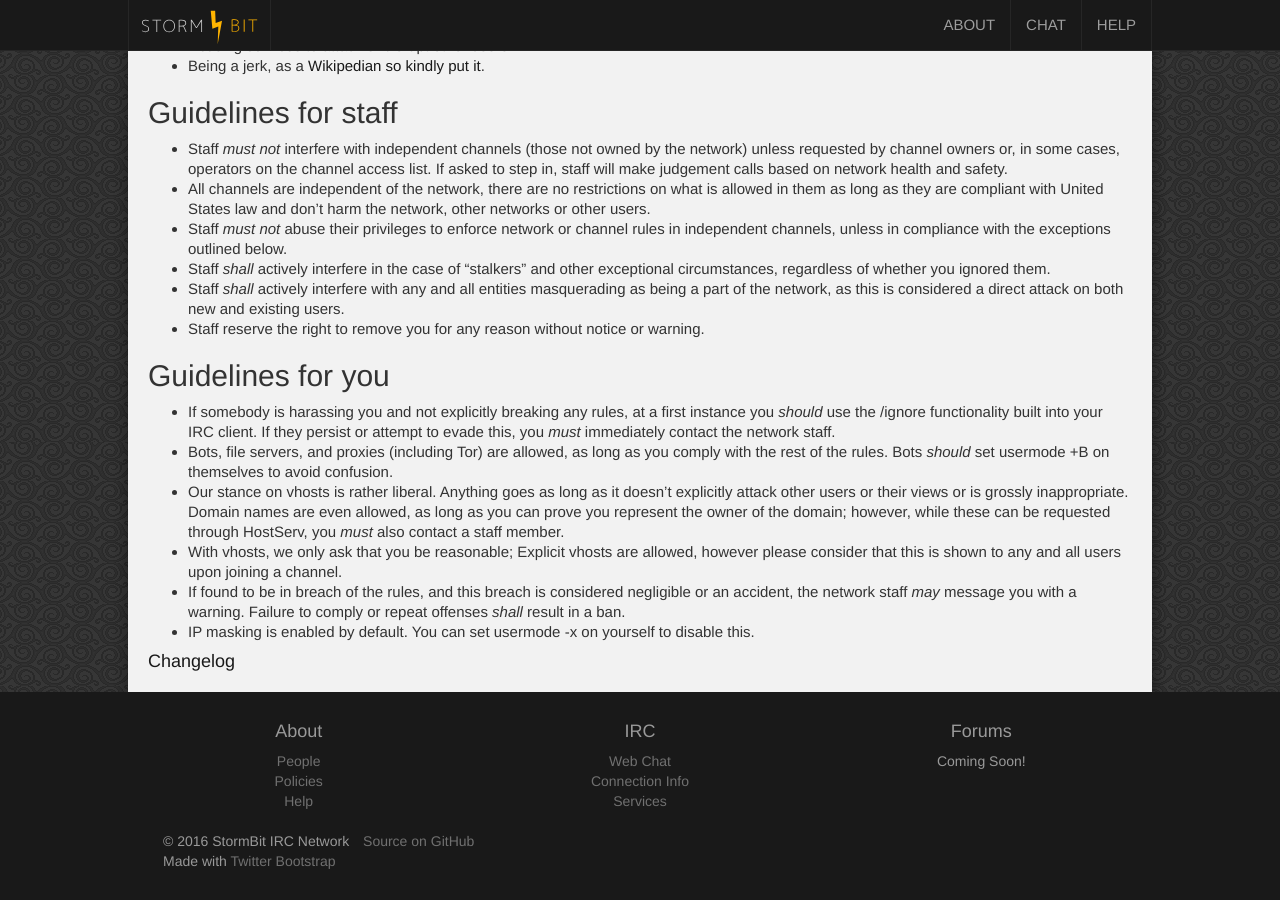
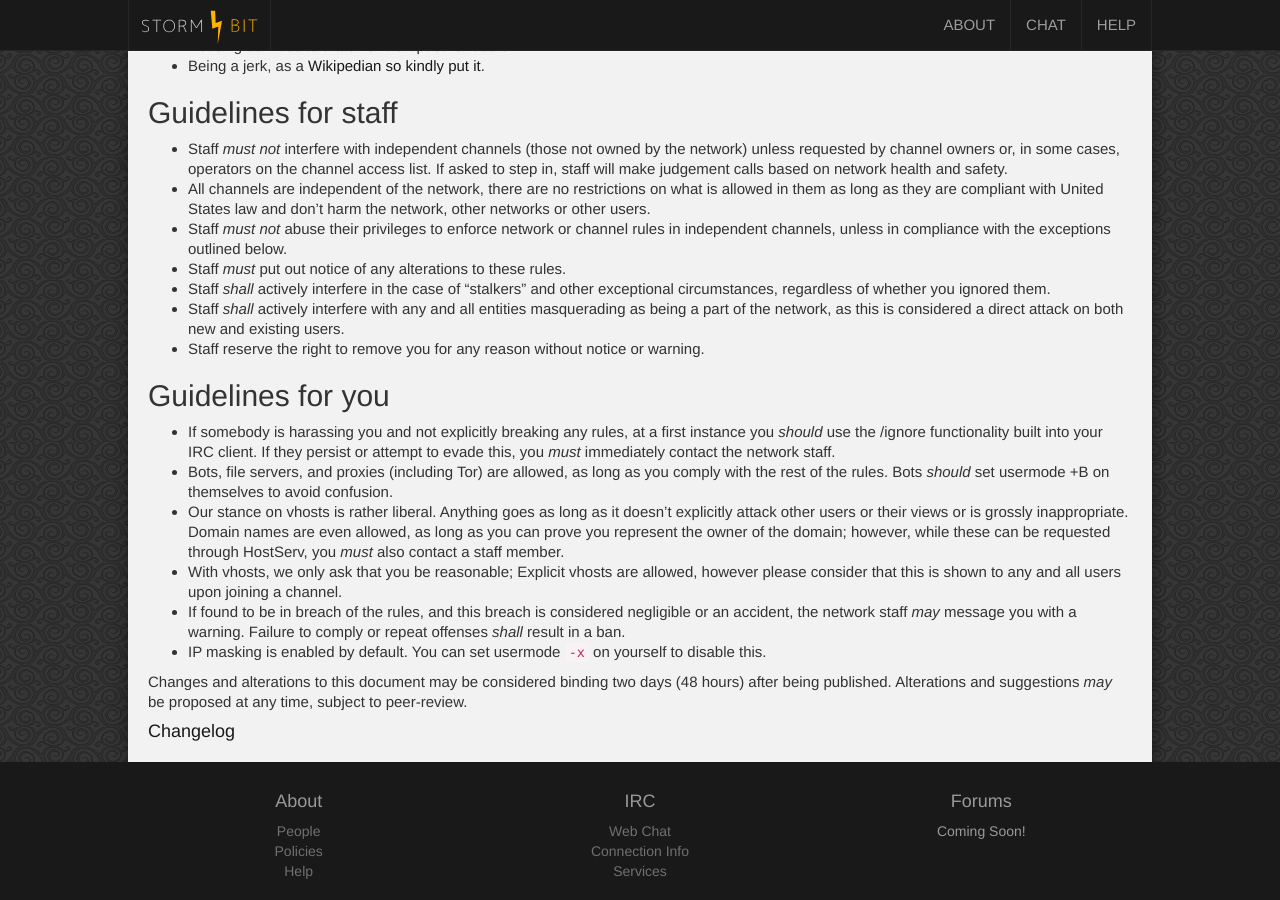
Before and after one commit to StormBit/stormbit.github.io, a Jekyll site: the page built from help/policies.md, in a window 1280 px wide and 900 px high, scrolled down 503 px. Built offline with Jekyll 4.4.1, drawn with Linux system fonts in a browser that asks for light colours; nearby versions of some CDN libraries.

Commit message:
🔏 Formalising our policy change policy. 🚀

```diff
--- a/help/policies.md
+++ b/help/policies.md
@@ -40,6 +40,7 @@ NOT", "SHOULD", "SHOULD NOT", "RECOMMENDED",  "MAY", and
   don't harm the network, other networks or other users.
 - Staff _must not_ abuse their privileges to enforce network or channel rules in
   independent channels, unless in compliance with the exceptions outlined below.
+- Staff _must_ put out notice of any alterations to these rules.
 - Staff _shall_ actively interfere in the case of "stalkers" and other exceptional
   circumstances, regardless of whether you ignored them.
 - Staff _shall_ actively interfere with any and all entities masquerading as being
@@ -68,7 +69,11 @@ NOT", "SHOULD", "SHOULD NOT", "RECOMMENDED",  "MAY", and
 - If found to be in breach of the rules, and this breach is considered negligible
   or an accident, the network staff _may_ message you with a warning.  Failure to comply
   or repeat offenses _shall_ result in a ban.
-- IP masking is enabled by default. You can set usermode -x on yourself to
+- IP masking is enabled by default. You can set usermode `-x` on yourself to
   disable this.
 
+Changes and alterations to this document may be considered binding two days
+(48 hours) after being published.  Alterations and suggestions _may_ be proposed
+at any time, subject to peer-review.
+
 #### [Changelog](https://github.com/StormBit/stormbit.github.io/commits/master/help/policies.md)
```
